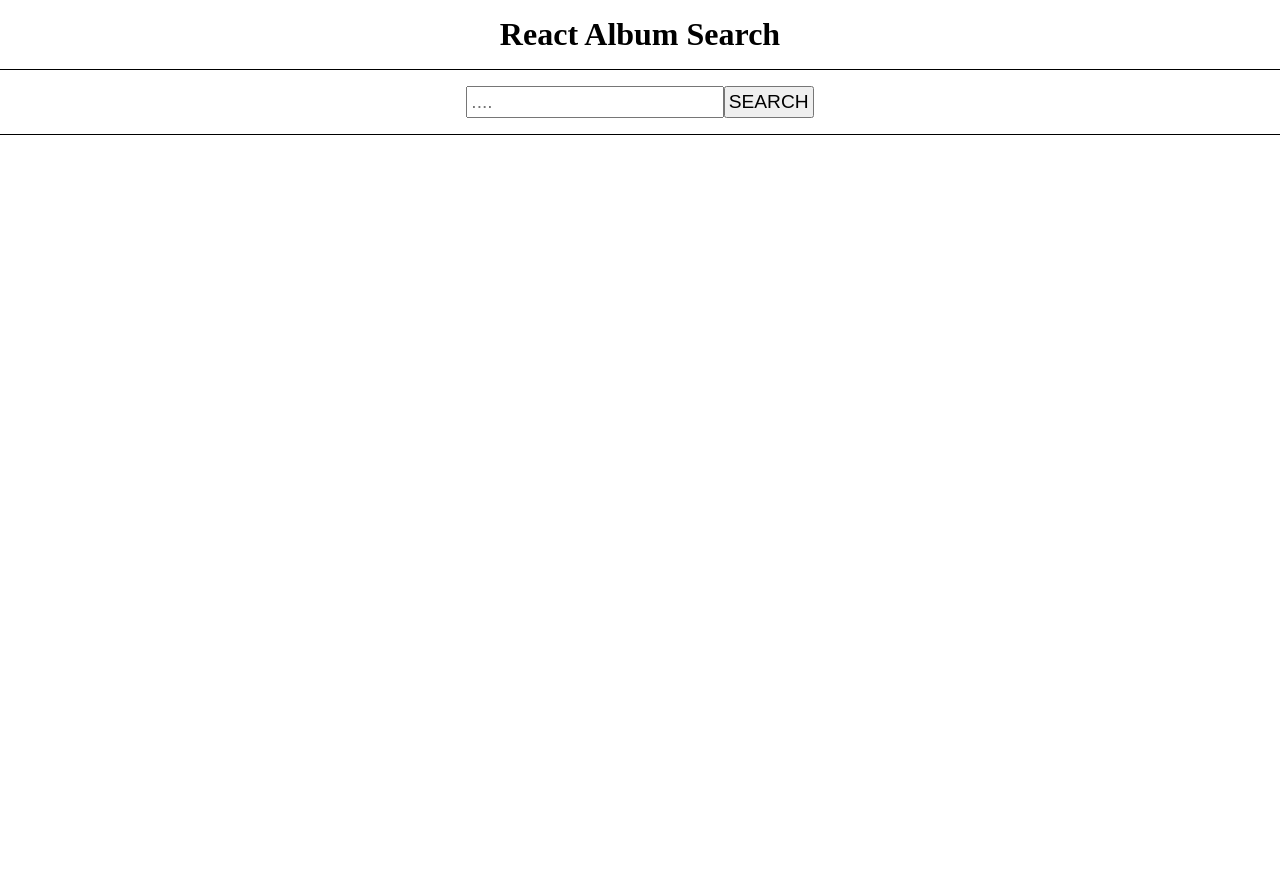
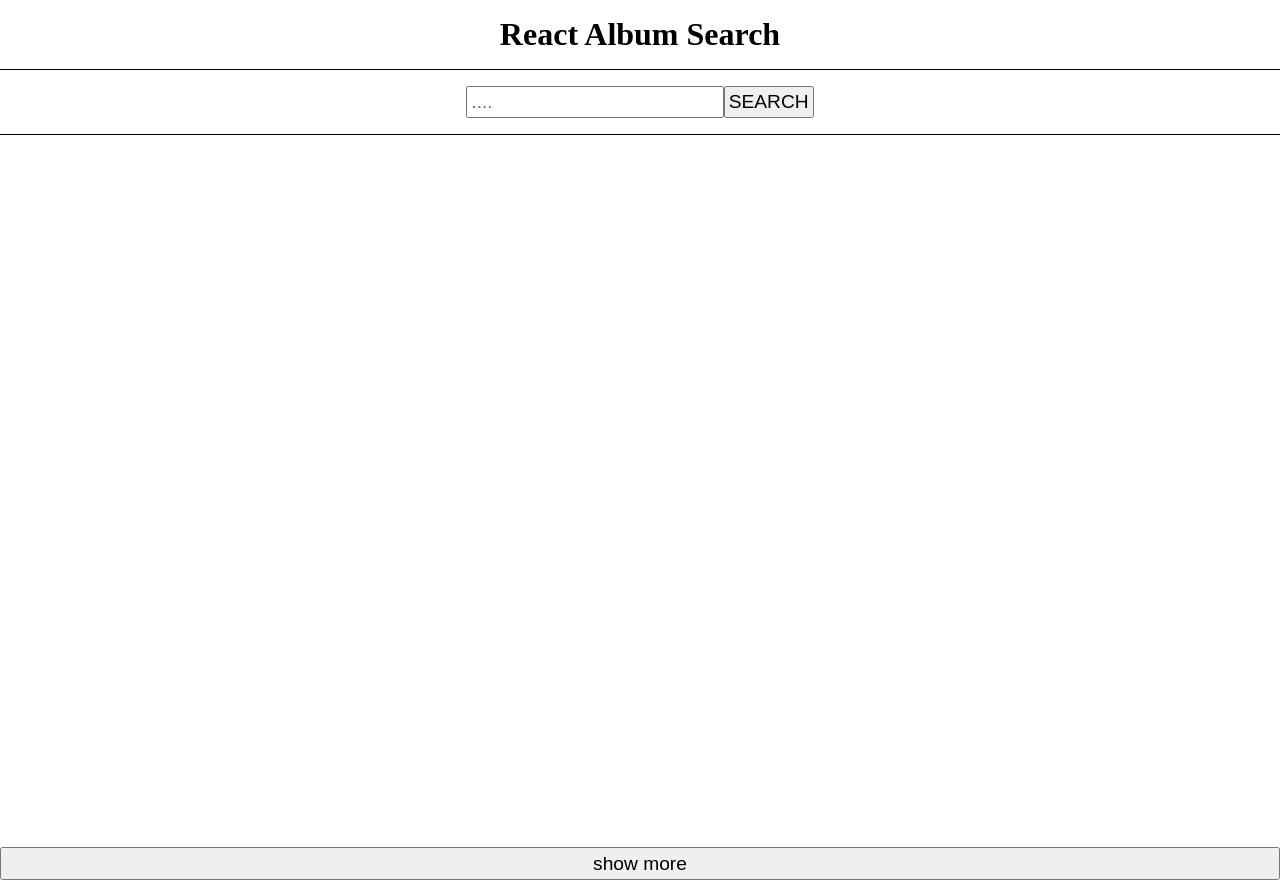
Before and after one commit to jipark92/antra-training, a React (Create React App) app in the folder advanced_training/album-search/: page / in a window 1280 px wide. Before the commit the page ends 800 px from the top, so only its background shows below. Built offline with nearby package versions, Linux system fonts and the light colour scheme.

Commit message:
add load more function

```diff
--- a/advanced_training/album-search/package.json
+++ b/advanced_training/album-search/package.json
@@ -6,6 +6,7 @@
     "@testing-library/jest-dom": "^5.16.4",
     "@testing-library/react": "^13.3.0",
     "@testing-library/user-event": "^13.5.0",
+    "cors": "^2.8.5",
     "react": "^18.1.0",
     "react-dom": "^18.1.0",
     "react-scripts": "5.0.1",
--- a/advanced_training/album-search/public/index.html
+++ b/advanced_training/album-search/public/index.html
@@ -3,7 +3,7 @@
   <head>
     <meta charset="utf-8" />
     <meta name="viewport" content="width=device-width, initial-scale=1" />
-    <title>Antra React ALbum Search</title>
+    <title>Antra React Album Search</title>
   </head>
   <body>
     <div id="root"></div>
--- a/advanced_training/album-search/src/App.js
+++ b/advanced_training/album-search/src/App.js
@@ -7,11 +7,13 @@ class App extends Component {
       albumData : [],
       artistName: "",
       loading: true,
-      loadingText: ""
+      loadingText: "",
+      showMore: 0
     }
   }
 
   getAlbumData(artist){
+    console.log('getdata lcicked')
     this.setState({
       loadingText: "Loading...",
     })
@@ -26,6 +28,13 @@ class App extends Component {
       .catch((err)=>{
         alert('no artist found')
       })
+  }
+
+  loadMore(){
+    this.setState({
+      showMore: this.state.showMore + 5
+    })
+    console.log(this.state.showMore)
   }
 
   render(){
@@ -61,8 +70,9 @@ class App extends Component {
               <p>Album Name: {album.collectionName}</p>
             </div>
             )
-          })}
+          }).splice(0,this.state.showMore)}
         </section>
+        <button  className='show-more-btn' onClick={()=>{this.loadMore()}}>show more</button>
       </div>
     )
   }
--- a/advanced_training/album-search/src/index.css
+++ b/advanced_training/album-search/src/index.css
@@ -38,6 +38,7 @@
   justify-content: center;
   align-items: center;
   padding: 1rem;
+  height: 85vh;
 }
 
 .album-card{
@@ -51,3 +52,9 @@
   width: 100%;
   height: 35%;
 }
+
+.show-more-btn{
+  width: 100%;
+  font-size: 1.2rem;
+  padding: 0.2rem;
+}
```
Also changed, not shown: 1 other file (tests, documents, lock files or other folders).
